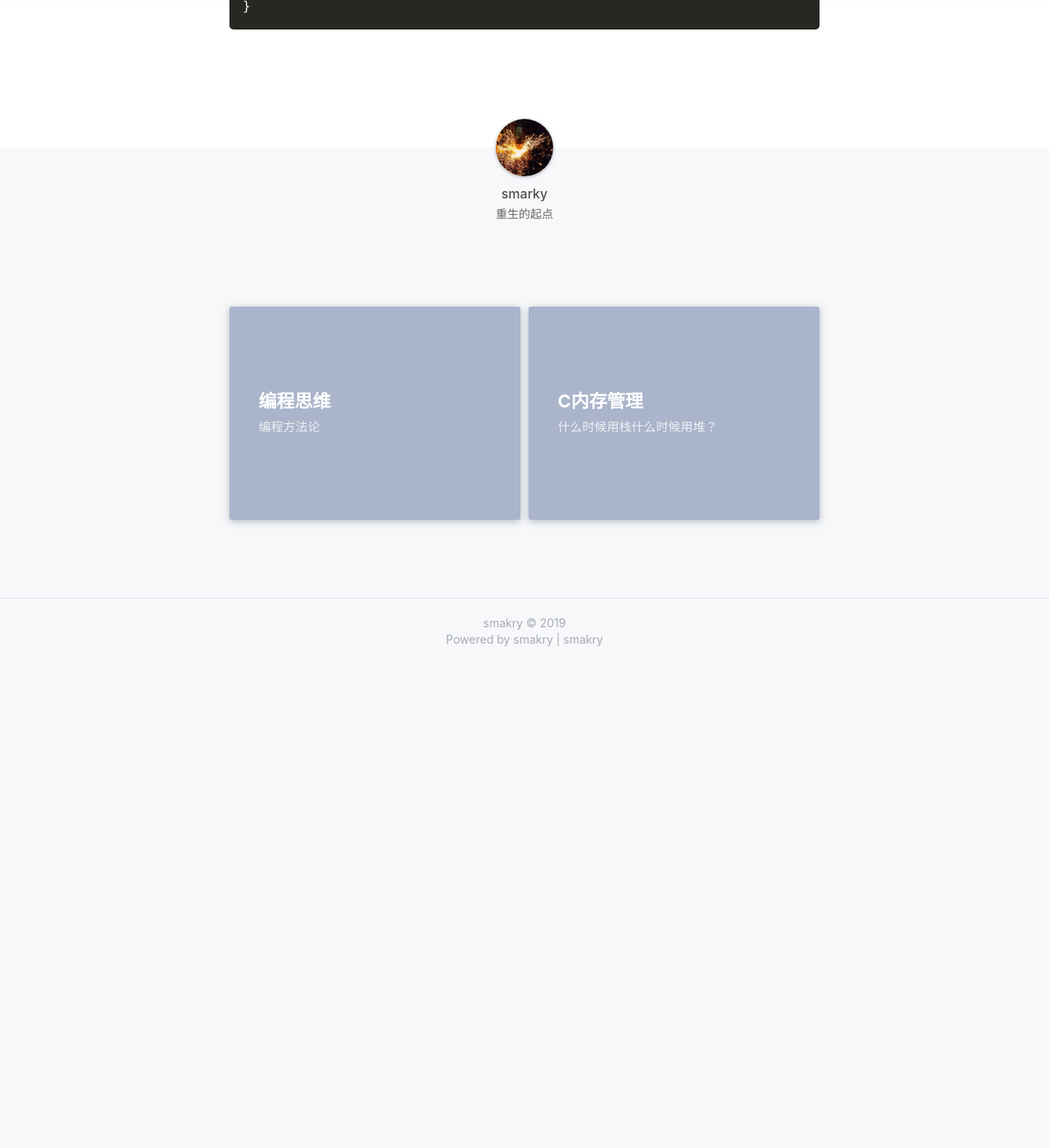
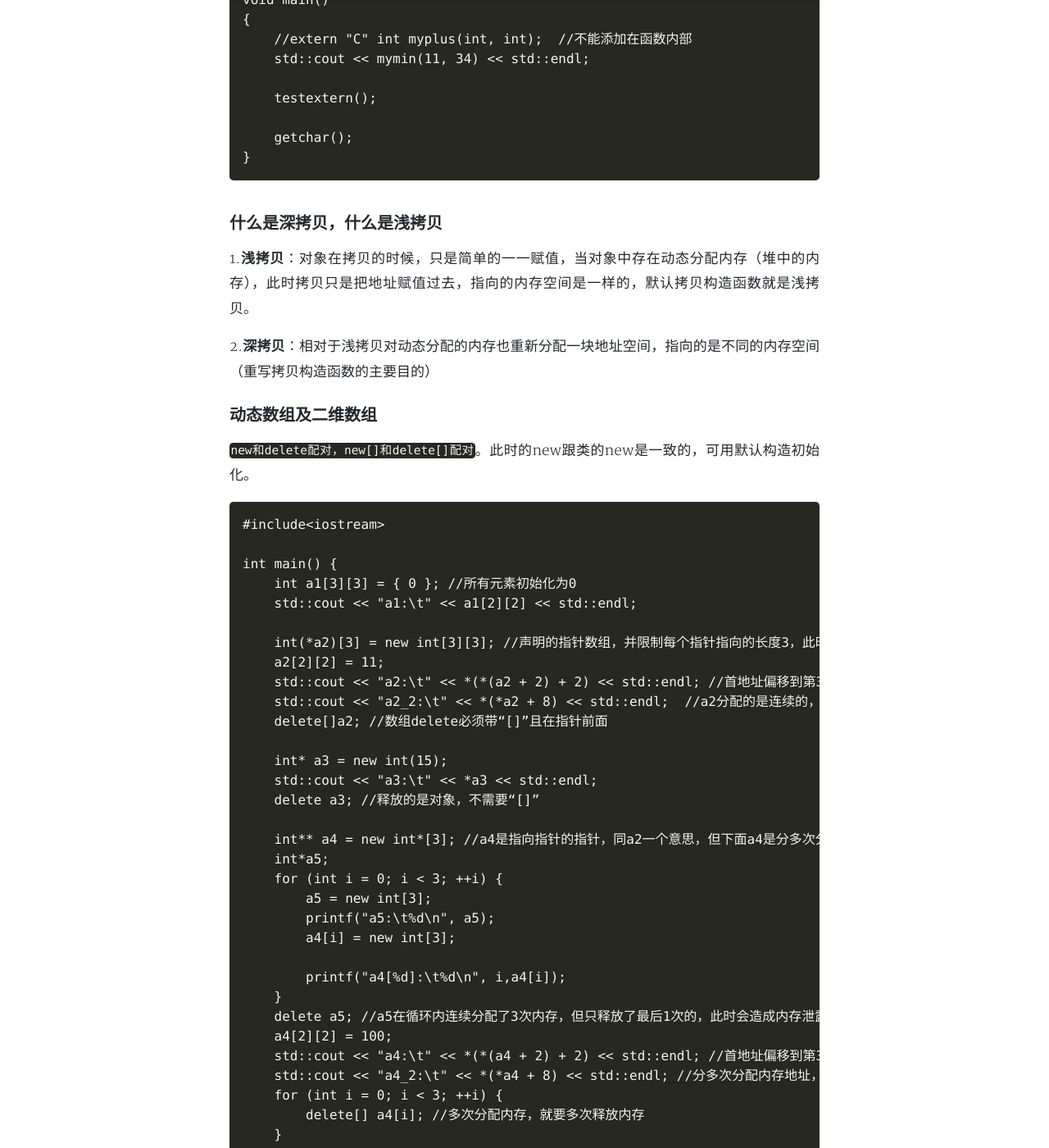
Before and after one commit to smakry/smakry.github.io, a Jekyll site: the page built from _posts/2019-09-19-程序问题整合.md, in a window 1280 px wide and 1400 px high, scrolled down 30625 px. Shown: the whole window at 82% size. Built offline with Jekyll 4.4.1, drawn with Linux system fonts in a browser that asks for light colours; nearby versions of some CDN libraries; comment, search, counter and statistics services are not loaded; a style sheet for code colours, icons or effects is not loaded; before the commit the page ends 31435 px from its top, so only the background shows below that; some of the changed text lies outside the part shown.

Commit message:
program problem

````diff
--- a/_posts/2019-09-19-程序问题整合.md
+++ b/_posts/2019-09-19-程序问题整合.md
@@ -46,6 +46,8 @@ tags: 笔记
 - [二叉树如何保存到文件中可以恢复二叉树](#list_34)
 - [函数参数传递相关](#list_35)
 - [C++程序中调用被C语言编译过的函数，为什么要加extern "C"](#list_36)
+- [什么是深拷贝，什么是浅拷贝](#list_37)
+- [动态数组及二维数组](#list_38)
 
 
 ---
@@ -212,7 +214,7 @@ int main(){
 
 ### <span id = "list_16"></span>虚函数是如何实现多态机制
 
-多态机制的实现主要是通过子类重写基类的虚函数来实现的，而虚函数的实现机制则是通过一张虚函数表（<https://blog.csdn.net/qican_7/article/details/100603461>）。如果一个`类有虚函数`，那么这个类的`实例化对象的内存首地址`就是虚函数表的地址，每个对象都有一个指针指向这个虚函数表。程序运行的时候，`基类指针`（此处必须是指针，非指针类型做不到多态）根据所指向的不同对象的虚函数表动态的选择所要运行的函数，从而实现多态性。
+多态机制的实现主要是通过子类重写基类的虚函数来实现的，而虚函数的实现机制则是通过一张虚函数表（<https://blog.csdn.net/qican_7/article/details/100603461>）。如果一个`类有虚函数`，那么这个`类的实例化对象的内存首地址`就是虚函数表的地址，每个对象都有一个指针指向这个虚函数表。程序运行的时候，`基类指针`（此处必须是指针，非指针类型做不到多态）根据所指向的不同对象的虚函数表动态的选择所要运行的函数，从而实现多态性。
 
 ### <span id = "list_5"></span>inline可以用虚函数实现吗
 
@@ -334,6 +336,9 @@ int main(){
 - 存储内容：
     - 栈：主要用于存储运行时候的局部变量、参数、地址等
     - 堆：主要储存new出来的数据类型等
+- 申请大小的限制：
+    - 栈：栈是向低地址扩展的，是一块连续内存区域。因为栈的最大容量已经预先规定好了，容量有限
+    - 堆：堆是向高地址扩展，不连续的内存区域。系统利用链表来存储空闲地址空间，堆所能申请的内存空间较大
 
 ### <span id = "list_11"></span>sizeof和strlen的区别
 
@@ -1119,3 +1124,69 @@ void main()
 	getchar();
 }
 ```
+
+### <span id = "list_37"></span>什么是深拷贝，什么是浅拷贝
+
+1.**浅拷贝**：对象在拷贝的时候，只是简单的一一赋值，当对象中存在动态分配内存（堆中的内存），此时拷贝只是把地址赋值过去，指向的内存空间是一样的，默认拷贝构造函数就是浅拷贝。
+
+2.**深拷贝**：相对于浅拷贝对动态分配的内存也重新分配一块地址空间，指向的是不同的内存空间（重写拷贝构造函数的主要目的）
+
+### <span id = "list_38"></span>动态数组及二维数组
+
+`new和delete配对，new[]和delete[]配对`。此时的new跟类的new是一致的，可用默认构造初始化。
+
+```cpp
+#include<iostream>
+
+int main() {
+	int a1[3][3] = { 0 }; //所有元素初始化为0
+	std::cout << "a1:\t" << a1[2][2] << std::endl;
+
+	int(*a2)[3] = new int[3][3]; //声明的指针数组，并限制每个指针指向的长度3，此时一次性分配了堆内存
+	a2[2][2] = 11;
+	std::cout << "a2:\t" << *(*(a2 + 2) + 2) << std::endl; //首地址偏移到第3行的地址，再偏移到第3列的地址取值
+	std::cout << "a2_2:\t" << *(*a2 + 8) << std::endl;  //a2分配的是连续的，此时可通过加8个相同类型取到最后一个元素a2[2][2]
+	delete[]a2; //数组delete必须带“[]”且在指针前面
+
+	int* a3 = new int(15);
+	std::cout << "a3:\t" << *a3 << std::endl;
+	delete a3; //释放的是对象，不需要“[]”
+
+	int** a4 = new int*[3]; //a4是指向指针的指针，同a2一个意思，但下面a4是分多次分配内存的（此时堆内存可能不连续）
+	int*a5;
+	for (int i = 0; i < 3; ++i) {
+		a5 = new int[3];
+		printf("a5:\t%d\n", a5);
+		a4[i] = new int[3];
+
+		printf("a4[%d]:\t%d\n", i,a4[i]);
+	}
+	delete a5; //a5在循环内连续分配了3次内存，但只释放了最后1次的，此时会造成内存泄露
+	a4[2][2] = 100;
+	std::cout << "a4:\t" << *(*(a4 + 2) + 2) << std::endl; //首地址偏移到第3行的指针（行指针存在连续的内存），再偏移到第3列的地址取值（列也是在连续的内存地址）
+	std::cout << "a4_2:\t" << *(*a4 + 8) << std::endl; //分多次分配内存地址，不能通过多个相同的类型的方式访问
+	for (int i = 0; i < 3; ++i) {
+		delete[] a4[i]; //多次分配内存，就要多次释放内存
+	}
+	delete[] a4;
+
+	return 0;
+}
+
+
+/*输出结果
+a1:     0
+a2:     11
+a2_2:   11
+a3:     15
+a5:     4153328
+a4[0]:  4153648
+a5:     4153728
+a4[1]:  4153808
+a5:     4153888
+a4[2]:  4153968
+a4:     100
+a4_2:   4153600
+*/
+
+```
````
